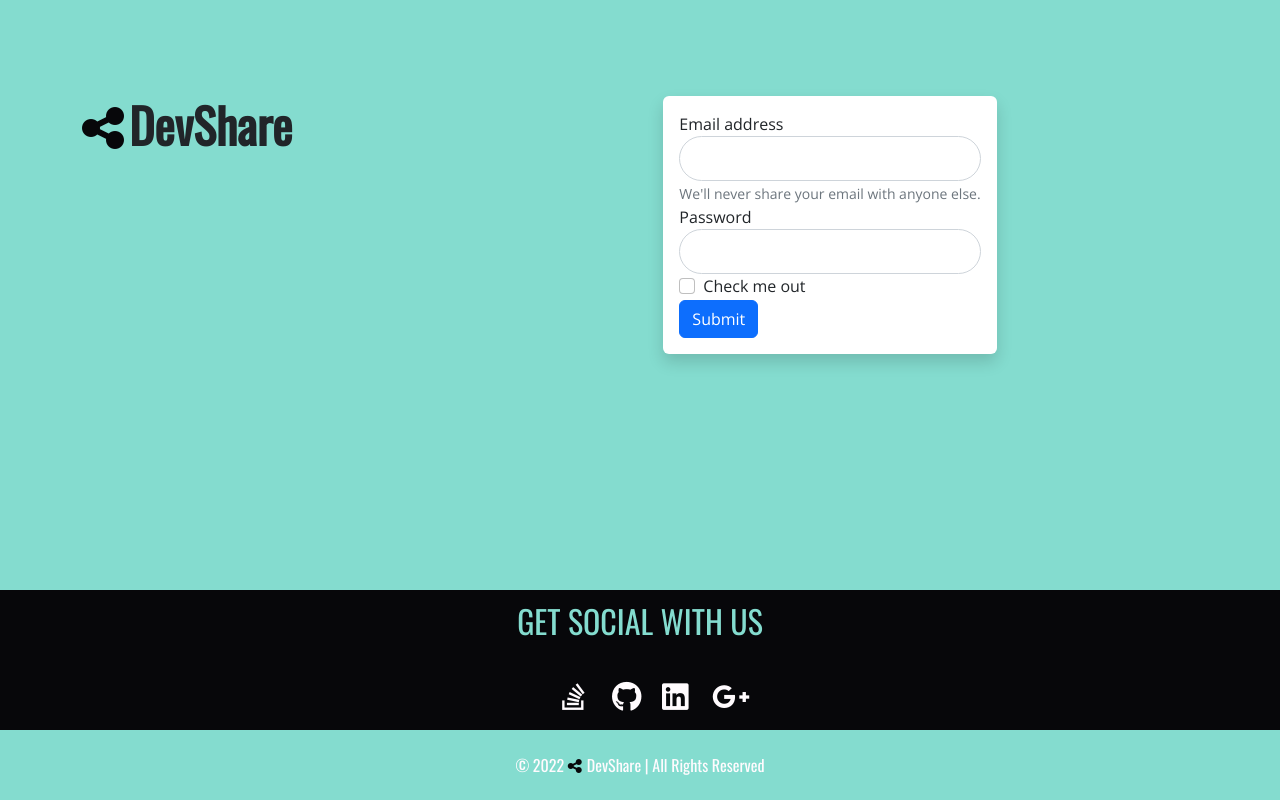
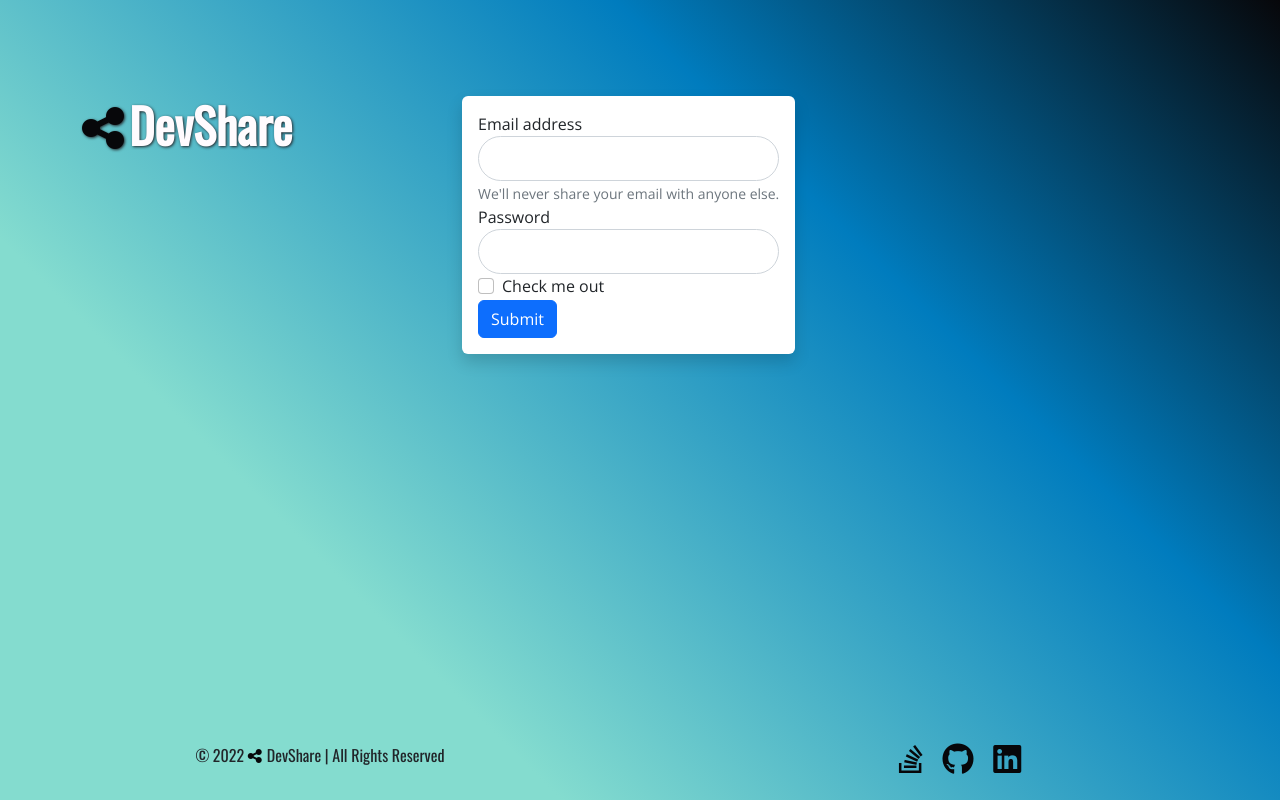
Before and after one commit to KristianColville1/dev-share, a Django app: page / in a window 1280 px wide. Run offline with Django 3.2, Linux system fonts and the light colour scheme; some libraries are stand-ins or nearby versions.

Commit message:
Update styling and contents of footer

```diff
--- a/static/css/base.css
+++ b/static/css/base.css
@@ -32,6 +32,10 @@ form {
     font-family: 'Open Sans', sans-serif;
 }
 
+a:hover {
+    cursor: pointer;
+}
+
 /**********************************************************Navigation*/
 .navbar {
     background-color: var(--snow);
@@ -45,6 +49,11 @@ form {
     color: var(--middle-blue-green);
     text-shadow: 1px 1px 1px var(--rich-black-fogra-39);
     margin-left: 20px;
+}
+
+.navbar-brand:hover {
+    color: var(--pacific-blue);
+    transition: color .4s ease-in-out;
 }
 
 .fa-share-nodes {
@@ -74,7 +83,7 @@ i:hover {
 
 .nav-item,
 .active,
-.btn-info {
+.btn--search {
     width: 45px;
     height: 45px;
     display: flex;
@@ -115,21 +124,21 @@ i:hover {
 
 /**********************************************************Search box form */
 .form-control,
-.btn-info {
+.btn--search {
     height: 45px;
     border-radius: 32px;
 }
 
-.btn-info {
+.btn--search {
     border: none;
 }
 
-.btn-info {
+.btn--search {
     width: 45px;
     background-color: var(--rich-black-fogra-39);
 }
 
-.btn-info:hover {
+.btn--search:hover {
     background-color: var(--middle-blue-green);
     transition: .3s ease-in-out;
 }
@@ -145,58 +154,27 @@ footer {
     bottom: 0;
 }
 
-footer .row {
-    display: flex;
-    flex-direction: row;
-    align-items: center;
-    justify-content: center;
-}
-
-.social {
-    min-height: 70px;
-    background-color: var(--rich-black-fogra-39);
-}
-
-.social-heading {
-    width: fit-content;
-    position: absolute;
-    left: 50%;
-    transform: translateX(-50%);
-    color: var(--middle-blue-green);
-}
-
-.footer-info {
-    min-height: 70px;
-    background-color: var(--middle-blue-green);
-}
-
-.copyright {
-    width: fit-content;
-    color: var(--snow);
-}
-
-.social-link {
-    font-size: 1.9rem;
-    width: 30px;
-    text-decoration: none;
-    color: var(--snow);
-    cursor: pointer;
-    margin: 10px;
-}
-
-.social-link:hover i {
-    text-decoration: none !important;
-    color: var(--middle-blue-green);
-    transition: color .3s ease-in-out;
+footer a i {
+    font-size: 2rem;
+    color: var(--rich-black-fogra-39);
 }
 
 /**********************************************************Home page*/
+
 .home {
     min-height: 100vh;
-    background-color: var(--middle-blue-green);
+    background: rgb(132,220,207);
+    background: linear-gradient(45deg, rgba(132,220,207,1) 27%, rgba(0,124,190,1) 68%, rgba(7,7,10,1) 100%);
+}
+
+.home form {
+    position: absolute;
+    z-index: 1;
 }
 
 .home-logo {
     font-weight: 700;
     font-size: 3rem;
+    color: var(--snow);
+    text-shadow: 1px 1px 3px var(--raisin-black);
 }
--- a/templates/footer.html
+++ b/templates/footer.html
@@ -1,22 +1,19 @@
 {% block content%}
 {% comment %} Footer {% endcomment %}
-<footer class="container-fluid">
-    <div class="row social">
-        <h2 class="social-heading">GET SOCIAL WITH US</h2>
-    </div>
-    <div class="row social">
-        <a href="#" class="social-link" target="_blank" rel="noopener"
-            aria-label="Visit the DevShare page on Stack Overflow"><i class="fa-brands fa-stack-overflow"></i></a>
-        <a href="#" class="social-link" target="_blank" rel="noopener" aria-label="Visit the DevShare page on GitHub"><i
-                class="fa-brands fa-github"></i></a>
-        <a href="#" class="social-link" target="_blank" rel="noopener"
-            aria-label="Visit the DevShare page on Linkedin"><i class="fa-brands fa-linkedin"></i></a>
-        <a href="#" class="social-link" target="_blank" rel="noopener"
-            aria-label="Visit the DevShare page on Google Plus"><i class="fa-brands fa-google-plus-g"></i></a>
-    </div>
-    <div class="row footer-info">
-        <div class="copyright">
-            &copy; 2022 <i class="fa-solid fa-share-nodes"></i>DevShare | All Rights Reserved
+<footer class="container-fluid py-lg-4">
+    <div class="row">
+        <div class="col-sm-12 col-md-6 text-center">
+            <div class="copyright">
+                &copy; 2022 <i class="fa-solid fa-share-nodes"></i>DevShare | All Rights Reserved
+            </div>
+        </div>
+        <div class="col-sm-12 col-md-6 text-center">
+            <a href="#" class="text-decoration-none mx-2" target="_blank" rel="noopener"
+                aria-label="Visit the DevShare page on Stack Overflow"><i class="fa-brands fa-stack-overflow"></i></a>
+            <a href="#" class="text-decoration-none mx-2" target="_blank" rel="noopener" aria-label="Visit the DevShare page on GitHub"><i
+                    class="fa-brands fa-github"></i></a>
+            <a href="#" class="text-decoration-none mx-2" target="_blank" rel="noopener"
+                aria-label="Visit the DevShare page on Linkedin"><i class="fa-brands fa-linkedin"></i></a>
         </div>
     </div>
 </footer>
```
